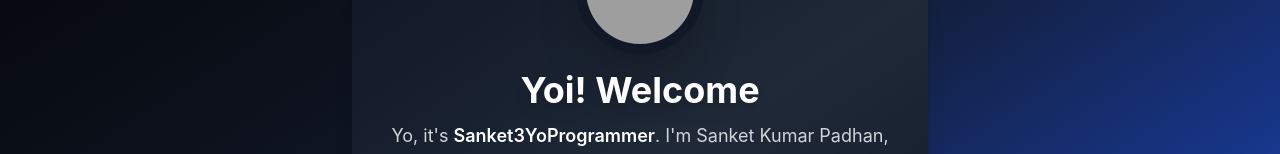
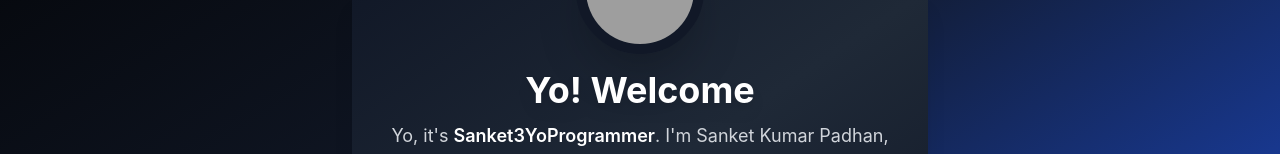
Before and after one commit to Sanket3yoProgrammer/sanketme-projects, a React (Vite) app: page / in a window 1280 px wide. Shown: the part 314-468 px from the top of the page. Built offline with nearby package versions, Linux system fonts and the light colour scheme; grey boxes are pictures that could not be loaded.

Commit message:
Update App.tsx

```diff
--- a/src/App.tsx
+++ b/src/App.tsx
@@ -23,10 +23,10 @@ export default function YoSphereLanding() {
             animate={{ opacity: 1, y: 0 }}
             transition={{ duration: 0.8 }}
           >
-            Yoi! Welcome
+            Yo! Welcome
           </motion.h1>
           <motion.p
-            className="text-lg max-w-lg mx-auto mb-6 text-gray-300"
+            className="text-lg max-w-lg mx-auto mb-6 text-gray-300 font-[Dancing Script]"
             initial={{ opacity: 0, y: 10 }}
             animate={{ opacity: 1, y: 0 }}
             transition={{ duration: 1 }}
```
